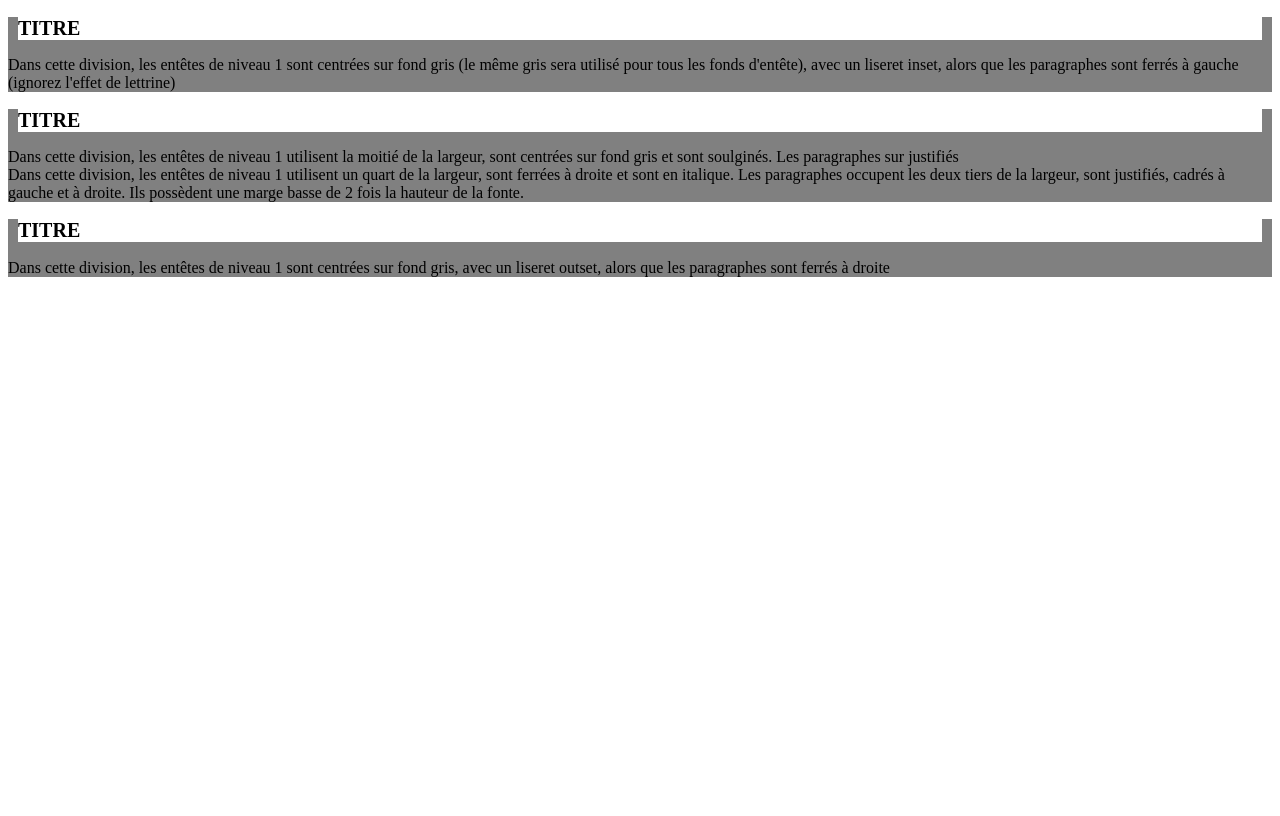
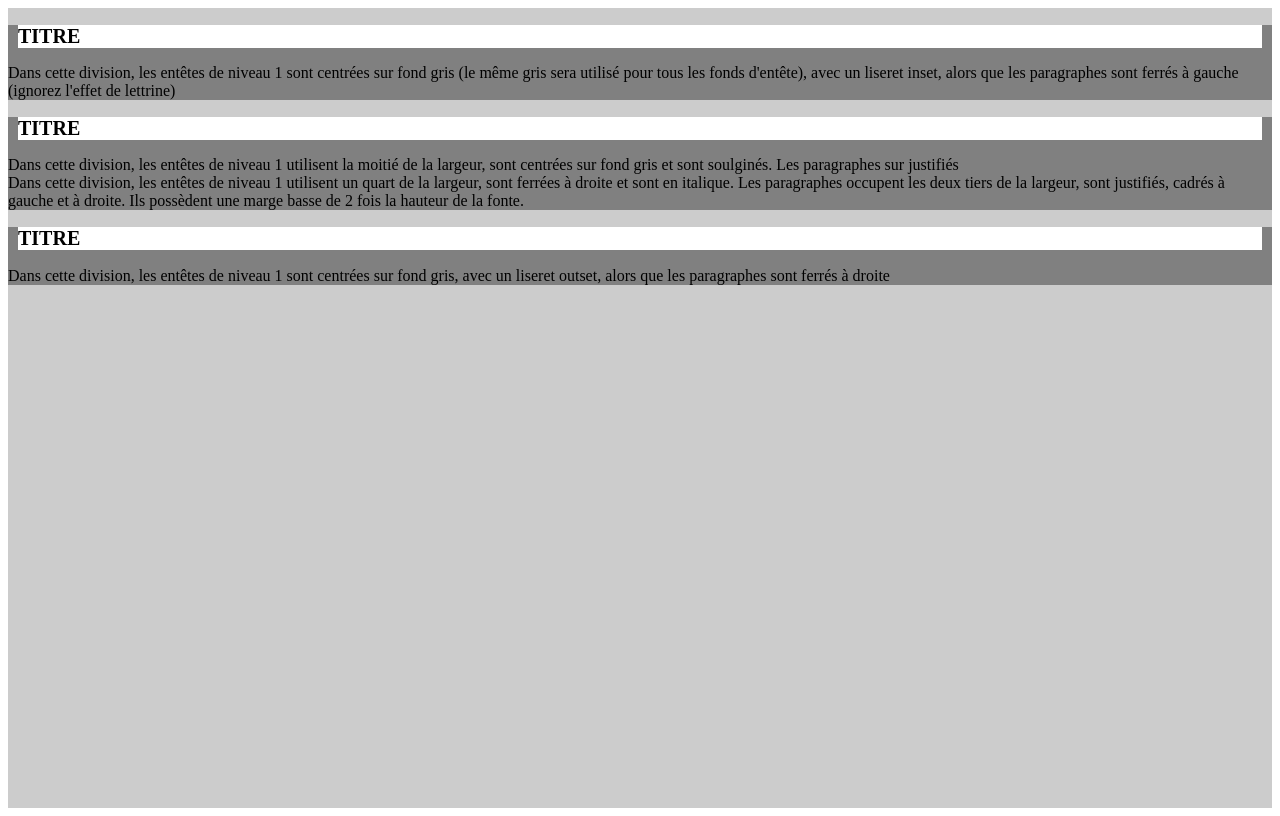
Before and after one commit to BenLawNumeric/benlawnumeric.github.io, a plain HTML site: page controle-PW-Nom-2022/ex1.html in a window 1280 px wide. Drawn offline with Linux system fonts and the light colour scheme.

Commit message:
ajout wrapper

```diff
--- a/controle-PW-Nom-2022/ex1.css
+++ b/controle-PW-Nom-2022/ex1.css
@@ -8,3 +8,10 @@
     margin-left: 10px;
     margin-right: 10px;
     }
+
+    .wrapper{
+        min-height: 100vh;
+        background: #ccc;
+        display: flex;
+        flex-direction: column;
+      }
```
